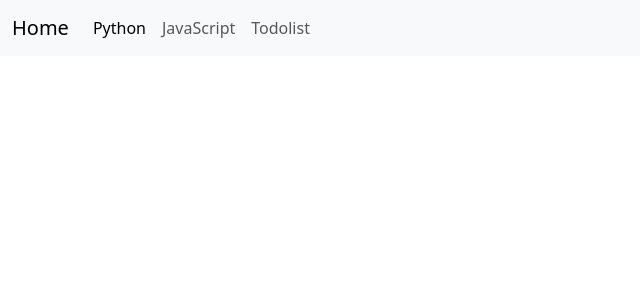
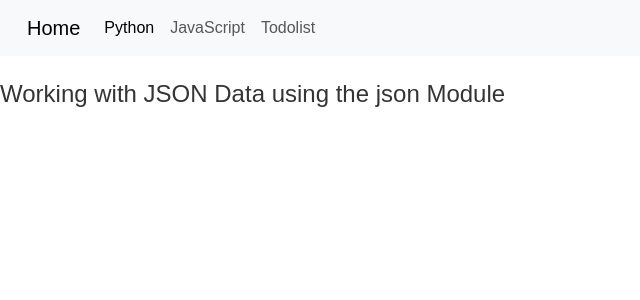
Before and after one commit to dania-mohammed/EPFL-Project, a Flask app: page /python in a window 1280 px wide. Shown: the top 300 px of the page, without its empty margins (0-640 px from the left). Run offline with Flask 3, Linux system fonts and the light colour scheme.

Commit message:
adding the css file and the json

```diff
--- /dev/null
+++ b/static/style.css
@@ -0,0 +1,32 @@
+body {
+    font-family: Arial, Helvetica, sans-serif;
+    font-size: 16px;
+    }
+    h1 {
+        font-size: 34px;
+        color: white;
+        background-color: gray;
+        text-align: center;
+    }
+    h4 {
+
+        color: rgb(51, 53, 51);
+    }
+    h3 {
+    color: gray;
+
+    }
+    .id {
+        border-top: 1px;
+    }
+    a {
+        position:relative;
+        left: 15px;
+        color: rgb(227, 13, 13);
+        text-align: left;
+
+    }
+    ul li.checked{
+        color: #555;
+        text-decoration: line-through;
+    }
--- a/templates/layout.html
+++ b/templates/layout.html
@@ -7,6 +7,8 @@
     <!-- css bootstrap link  -->
     <link href="https://cdn.jsdelivr.net/npm/bootstrap@5.3.2/dist/css/bootstrap.min.css" rel="stylesheet" integrity="sha384-T3c6CoIi6uLrA9TneNEoa7RxnatzjcDSCmG1MXxSR1GAsXEV/Dwwykc2MPK8M2HN" crossorigin="anonymous">
 
+    <!-- css file  -->
+    <link rel="stylesheet" href="/static/style.css">
 
     <title>{% block title %}{% endblock %}</title>
 </head>
--- a/templates/python.html
+++ b/templates/python.html
@@ -2,4 +2,6 @@
 {% block title %}{% endblock %}
 
 {% block body %}
+<br>
+<h4>Working with JSON Data using the json Module</h4>
 {% endblock %}
```
Also changed, not shown: Python-JSON.py (added).
